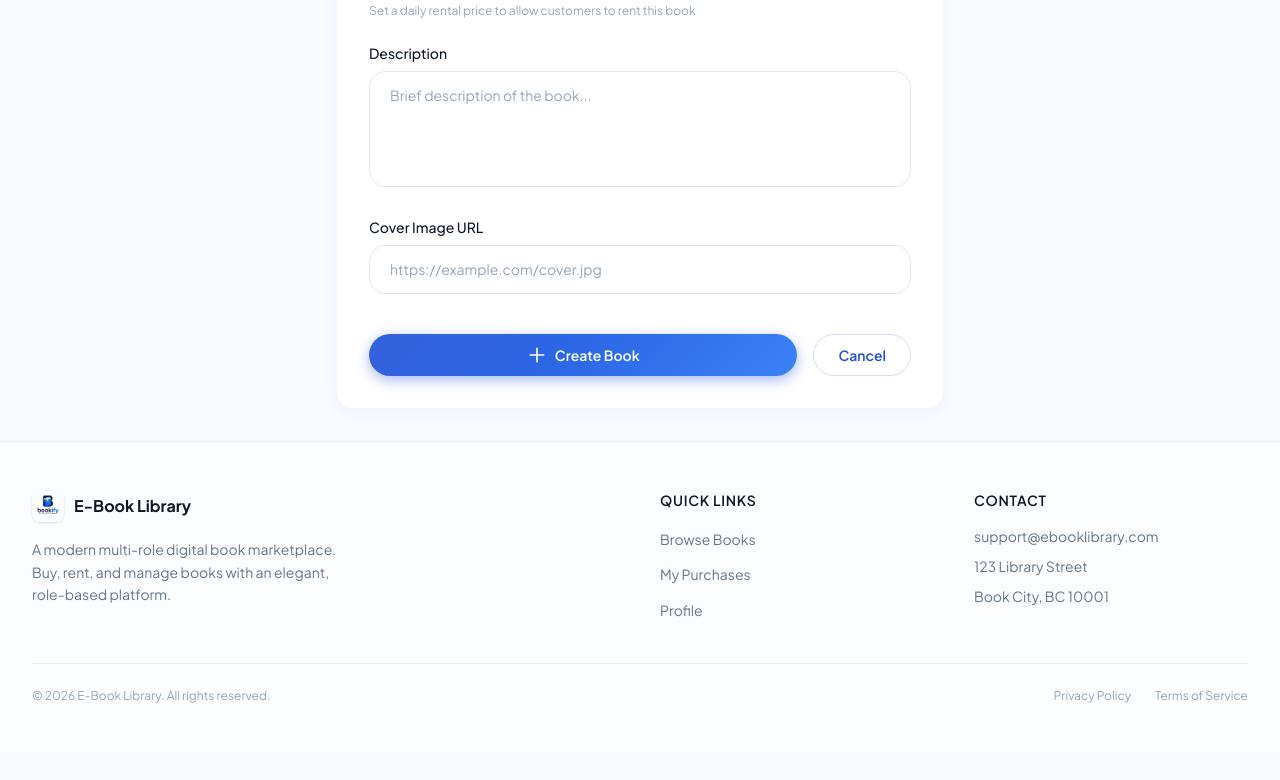
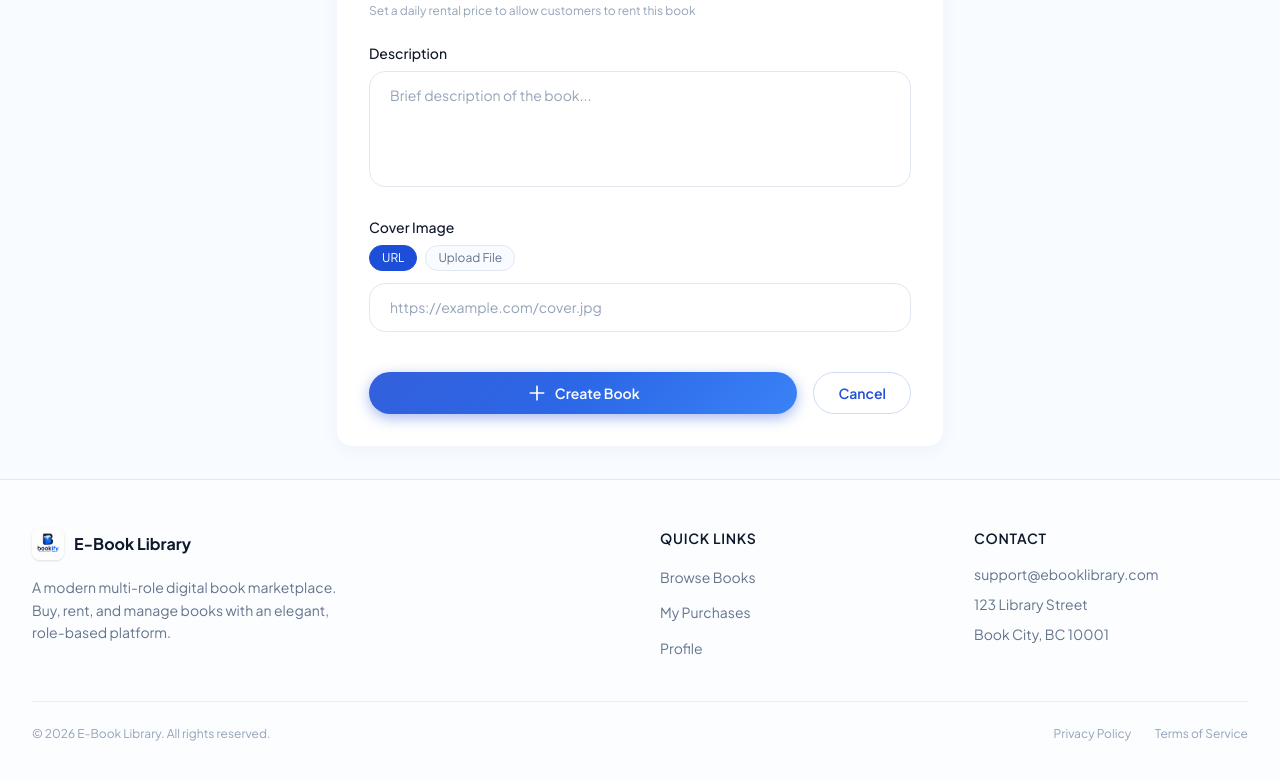
Before and after one commit to patelhet0507/ebooklibrary, a Next.js app: page /seller/books/new in a window 1280 px wide. Shown: the part 1005-1785 px from the top of the page. Before the commit the page ends 1757 px from the top, so only its background shows below. Built offline with nearby package versions, Linux system fonts and the light colour scheme; no server answers; the database is empty.

Commit message:
feat: ImageUpload component with URL + file upload (base64) for book covers

```diff
--- /dev/null
+++ b/app/components/ImageUpload.tsx
@@ -0,0 +1,89 @@
+"use client";
+
+import { useRef, useState } from "react";
+
+interface ImageUploadProps {
+  value: string;
+  onChange: (value: string) => void;
+  label?: string;
+}
+
+export default function ImageUpload({ value, onChange, label = "Cover Image" }: ImageUploadProps) {
+  const fileInputRef = useRef<HTMLInputElement>(null);
+  const [mode, setMode] = useState<"url" | "file">(value?.startsWith("data:") ? "file" : "url");
+  const [fileName, setFileName] = useState("");
+
+  const handleFile = (file: File) => {
+    setFileName(file.name);
+    const reader = new FileReader();
+    reader.onload = (e) => {
+      onChange(e.target?.result as string);
+    };
+    reader.readAsDataURL(file);
+  };
+
+  return (
+    <div>
+      <label className="block text-sm font-medium text-foreground mb-2">{label}</label>
+
+      <div className="flex gap-2 mb-3">
+        <button
+          type="button"
+          onClick={() => { setMode("url"); setFileName(""); }}
+          className={`text-xs px-3 py-1 rounded-full border transition-colors ${mode === "url" ? "bg-primary text-white border-primary" : "bg-background text-secondary border-border hover:border-primary"}`}
+        >
+          URL
+        </button>
+        <button
+          type="button"
+          onClick={() => { setMode("file"); onChange(""); setFileName(""); }}
+          className={`text-xs px-3 py-1 rounded-full border transition-colors ${mode === "file" ? "bg-primary text-white border-primary" : "bg-background text-secondary border-border hover:border-primary"}`}
+        >
+          Upload File
+        </button>
+      </div>
+
+      {mode === "url" ? (
+        <input
+          type="url"
+          value={value || ""}
+          onChange={(e) => onChange(e.target.value || "")}
+          className="input"
+          placeholder="https://example.com/cover.jpg"
+        />
+      ) : (
+        <div>
+          <input
+            ref={fileInputRef}
+            type="file"
+            accept="image/*"
+            className="hidden"
+            onChange={(e) => {
+              const file = e.target.files?.[0];
+              if (file) handleFile(file);
+            }}
+          />
+          <button
+            type="button"
+            onClick={() => fileInputRef.current?.click()}
+            className="btn btn-outline w-full"
+          >
+            <svg className="w-4 h-4" fill="none" viewBox="0 0 24 24" stroke="currentColor">
+              <path strokeLinecap="round" strokeLinejoin="round" strokeWidth={2} d="M4 16v1a3 3 0 003 3h10a3 3 0 003-3v-1m-4-8l-4-4m0 0L8 8m4-4v12" />
+            </svg>
+            {fileName || "Choose an image file"}
+          </button>
+          {fileName && (
+            <p className="text-xs text-secondary mt-1">{fileName}</p>
+          )}
+        </div>
+      )}
+
+      {value && (
+        <div className="mt-3 rounded-lg overflow-hidden border border-border max-h-48">
+          <img src={value} alt="Preview" className="w-full h-48 object-cover" onError={(e) => { (e.target as HTMLImageElement).style.display = "none"; }} />
+        </div>
+      )}
+    </div>
+  );
+}
--- a/app/moderator/books/page.tsx
+++ b/app/moderator/books/page.tsx
@@ -5,6 +5,7 @@ import { api, Book, BookCreate, BookUpdate } from "@/lib/api";
 import { parseGenres } from "@/lib/utils";
 import Modal from "@/app/components/Modal";
 import ImageManager from "@/app/components/ImageManager";
+import ImageUpload from "@/app/components/ImageUpload";
 
 const COMMON_GENRES = [
   "Fiction", "Nonfiction", "Fantasy", "Science Fiction", "Mystery",
@@ -382,6 +383,10 @@ export default function ModeratorBooks() {
                 className="input resize-none"
               />
             </div>
+            <ImageUpload
+              value={formData.cover_image || ""}
+              onChange={(v) => setFormData({ ...formData, cover_image: v || undefined })}
+            />
             <div className="flex gap-3 pt-2">
               <button type="submit" className="btn btn-primary flex-1">
                 {showModal === "create" ? "Create Book" : "Save Changes"}
--- a/app/seller/books/new/page.tsx
+++ b/app/seller/books/new/page.tsx
@@ -4,6 +4,7 @@ import { useState, useEffect } from "react";
 import { useRouter } from "next/navigation";
 import { useAuth } from "@/lib/auth-context";
 import { api, BookCreate } from "@/lib/api";
+import ImageUpload from "@/app/components/ImageUpload";
 
 const COMMON_GENRES = [
   "Fiction", "Nonfiction", "Fantasy", "Science Fiction", "Mystery",
@@ -235,16 +236,10 @@ export default function NewBookPage() {
             />
           </div>
 
-          <div>
-            <label className="block text-sm font-medium text-foreground mb-2">Cover Image URL</label>
-            <input
-              type="url"
-              value={formData.cover_image || ""}
-              onChange={(e) => setFormData({ ...formData, cover_image: e.target.value || undefined })}
-              className="input"
-              placeholder="https://example.com/cover.jpg"
-            />
-          </div>
+          <ImageUpload
+            value={formData.cover_image || ""}
+            onChange={(v) => setFormData({ ...formData, cover_image: v || undefined })}
+          />
 
           <div className="flex gap-4 pt-4">
             <button
```
